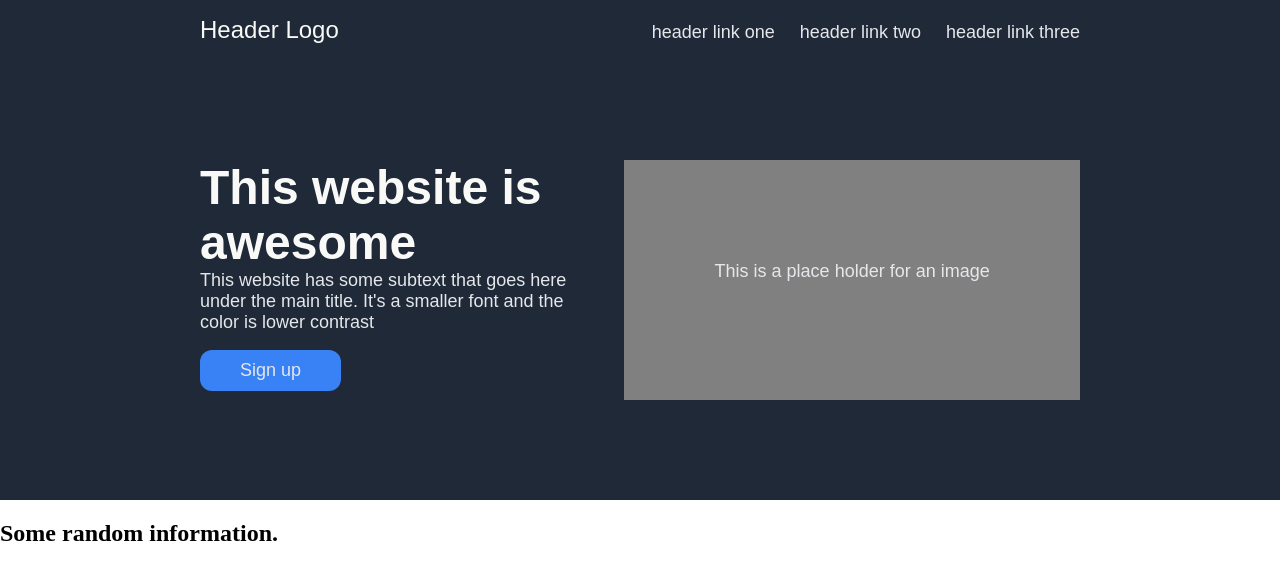
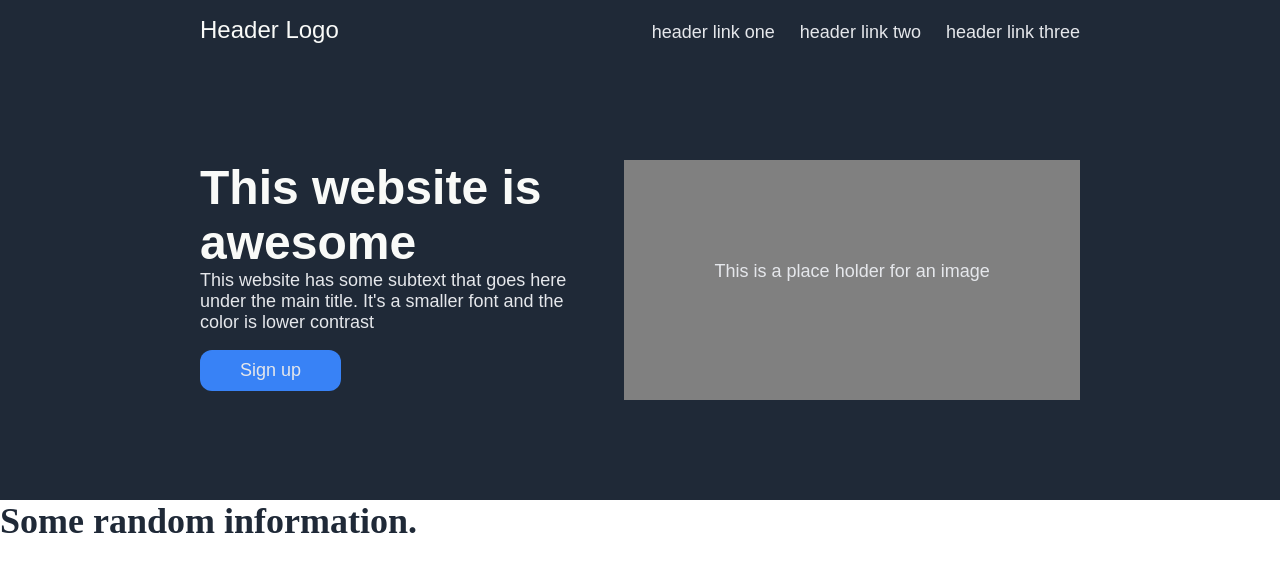
Before and after one commit to dhulkifl-a/landing_page, a plain HTML site: page index.html in a window 1280 px wide. Drawn offline with Linux system fonts and the light colour scheme.

Commit message:
Add second header

```diff
--- a/styles.css
+++ b/styles.css
@@ -87,3 +87,10 @@ button {
     justify-content: center;
     align-items: center;
 }
+
+h2 {
+    margin: 0 auto;
+    font-size: 36px;
+    font-weight: bolder;
+    color: #1f2937;
+}
```
